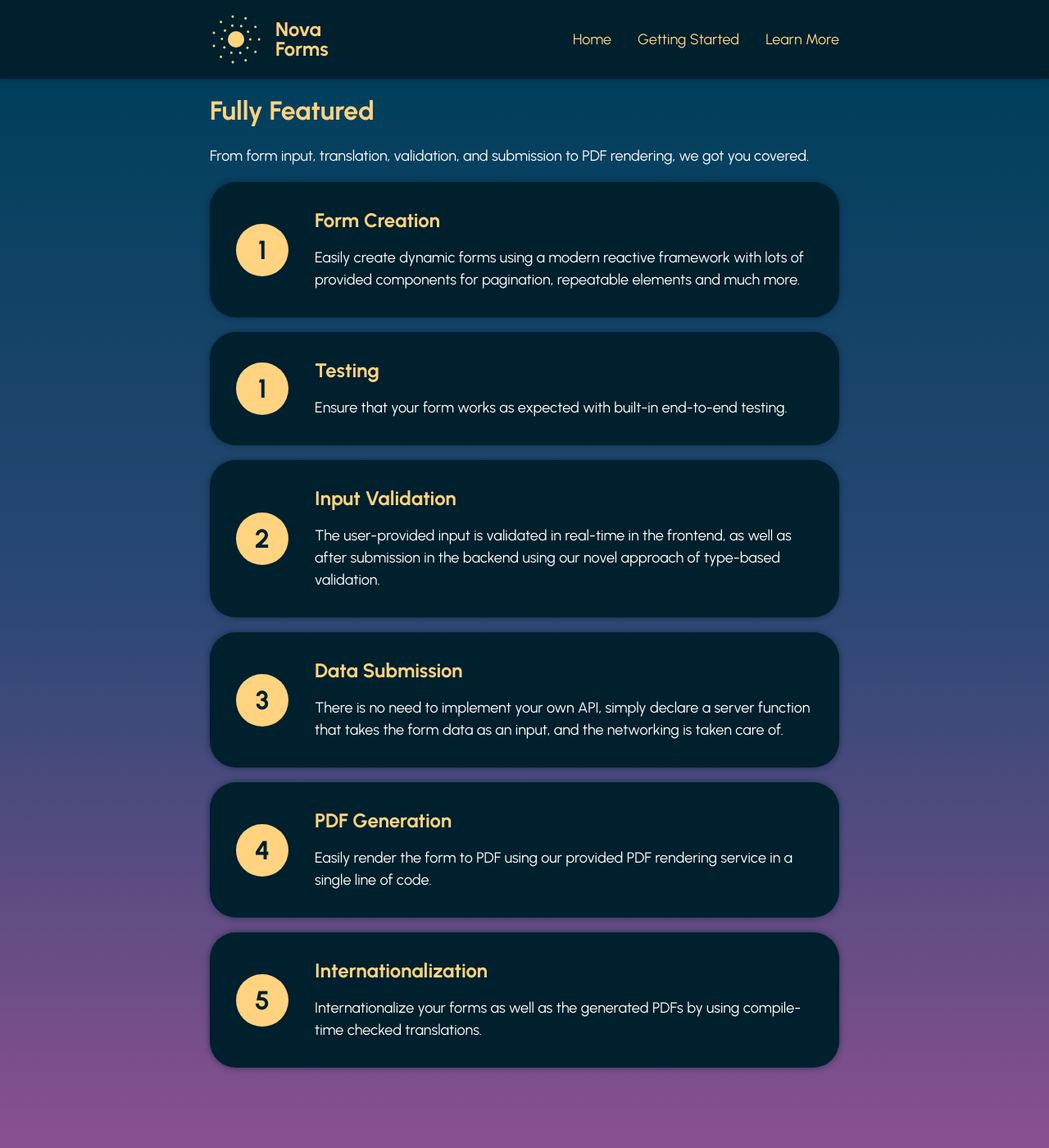
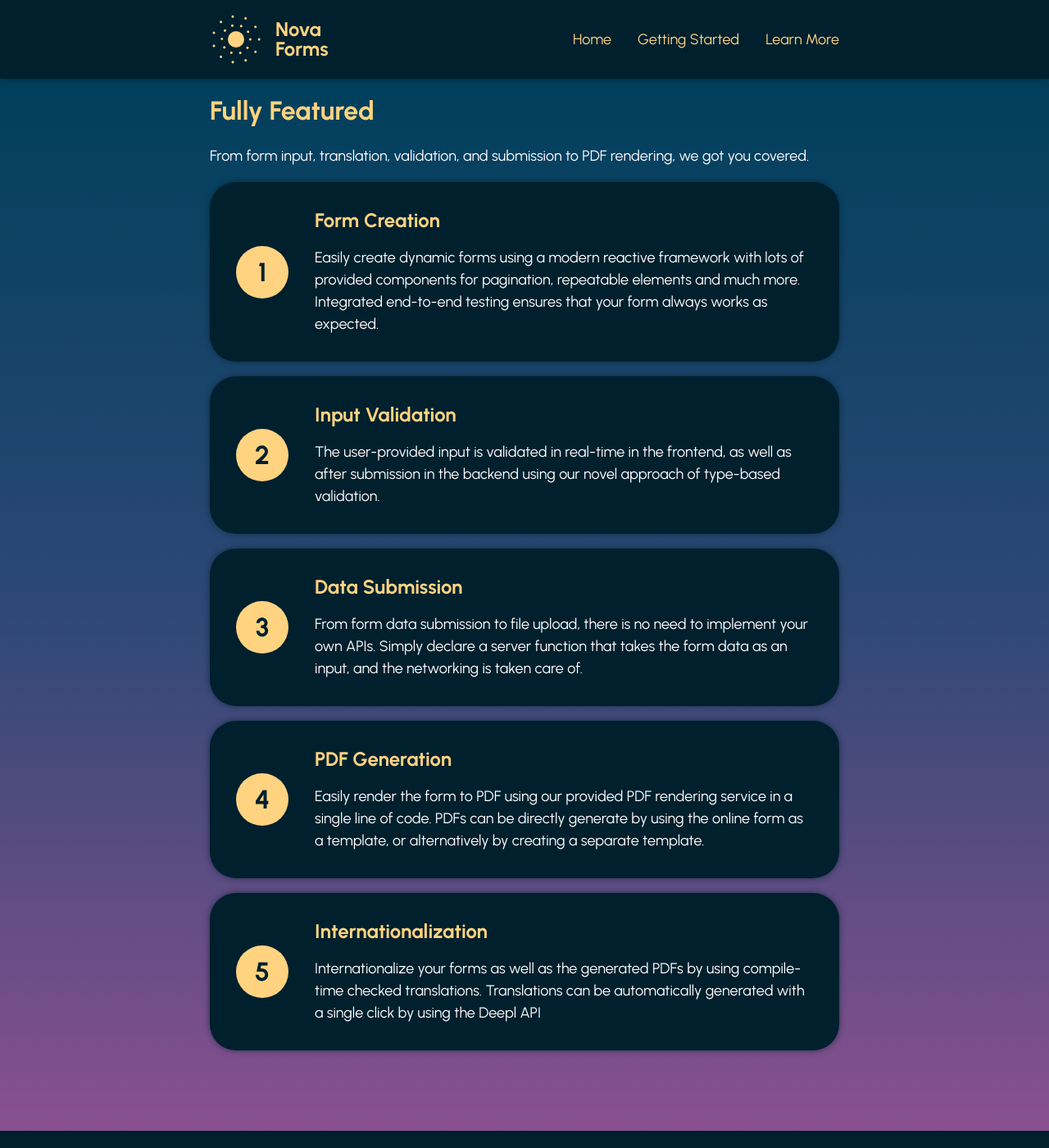
Before and after one commit to nova-forms/nova-forms.github.io, a Jekyll site: the page built from index.markdown, in a window 1280 px wide and 1400 px high, scrolled down 653 px. Shown: the whole window at 82% size. Built offline with Jekyll 4.4.1, drawn with Linux system fonts in a browser that asks for light colours; our own code applies the rules of GitHub Pages for plain Markdown files; after the commit the page ends 2032 px from its top, so only the background shows below that.

Commit message:
Update index.markdown

```diff
--- a/index.markdown
+++ b/index.markdown
@@ -26,10 +26,9 @@ This not only makes Nova Forms extremely fast but also saves lots of server cost
 From form input, translation, validation, and submission to PDF rendering, we got you covered.
 
 <div class="steps">
-    {% include step.html number=1 title="Form Creation" description="Easily create dynamic forms using a modern reactive framework with lots of provided components for pagination, repeatable elements and much more." %}
-    {% include step.html number=1 title="Testing" description="Ensure that your form works as expected with built-in end-to-end testing." %}
+    {% include step.html number=1 title="Form Creation" description="Easily create dynamic forms using a modern reactive framework with lots of provided components for pagination, repeatable elements and much more. Integrated end-to-end testing ensures that your form always works as expected." %}
     {% include step.html number=2 title="Input Validation" description="The user-provided input is validated in real-time in the frontend, as well as after submission in the backend using our novel approach of type-based validation." %}
-    {% include step.html number=3 title="Data Submission" description="There is no need to implement your own API, simply declare a server function that takes the form data as an input, and the networking is taken care of." %}
-    {% include step.html number=4 title="PDF Generation" description="Easily render the form to PDF using our provided PDF rendering service in a single line of code." %}
-    {% include step.html number=5 title="Internationalization" description="Internationalize your forms as well as the generated PDFs by using compile-time checked translations." %}
+    {% include step.html number=3 title="Data Submission" description="From form data submission to file upload, there is no need to implement your own APIs. Simply declare a server function that takes the form data as an input, and the networking is taken care of." %}
+    {% include step.html number=4 title="PDF Generation" description="Easily render the form to PDF using our provided PDF rendering service in a single line of code. PDFs can be directly generate by using the online form as a template, or alternatively by creating a separate template." %}
+    {% include step.html number=5 title="Internationalization" description="Internationalize your forms as well as the generated PDFs by using compile-time checked translations. Translations can be automatically generated with a single click by using the Deepl API" %}
 </div>
```
